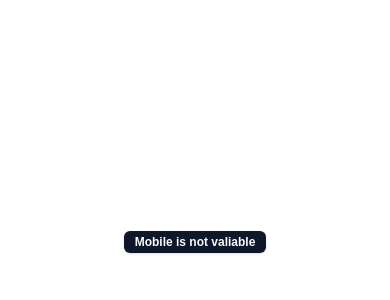
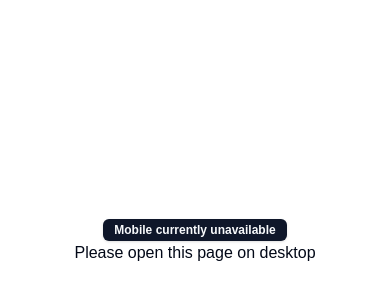
Before and after one commit to UTH-BrotherHood/NOLIMIT, a Next.js app: page /dashboard/settings/appearance in a window 390 px wide. Shown: the part 180-480 px from the top of the page. Built offline with nearby package versions, Linux system fonts and the light colour scheme.

Commit message:
chore : move mobile creen to dashboard layout

```diff
--- a/src/app/dashboard/layout.tsx
+++ b/src/app/dashboard/layout.tsx
@@ -1,12 +1,17 @@
 import SidebarDashboard from '@/app/dashboard/sidebar-dashboard'
 import { ThemeProvider } from '@/components/theme-provider'
+import { Badge } from '@/components/ui/badge'
 export default function DashboardLayout({ children }: { children: React.ReactNode }) {
   return (
-    <div className={'flex flex-col h-screen w-full md:flex-row dark:bg-[#171717] overflow-hidden'}>
-      <ThemeProvider attribute='class' defaultTheme='light' enableSystem disableTransitionOnChange>
+    <ThemeProvider attribute='class' defaultTheme='light' enableSystem disableTransitionOnChange>
+      <div className='lg:hidden flex flex-col items-center justify-center h-screen'>
+        <Badge>Mobile currently unavailable</Badge>
+        <div>Please open this page on desktop</div>
+      </div>
+      <div className={'hidden lg:flex flex-col h-screen w-full md:flex-row dark:bg-[#171717] overflow-hidden'}>
         <SidebarDashboard />
         <div className='w-full overflow-y-auto scrollbar-default '>{children}</div>
-      </ThemeProvider>
-    </div>
+      </div>
+    </ThemeProvider>
   )
 }
--- a/src/app/layout.tsx
+++ b/src/app/layout.tsx
@@ -34,10 +34,7 @@ export default function RootLayout({
     <html lang='en' suppressHydrationWarning>
       <body className={`${geistSans.variable} ${geistMono.variable} antialiased `}>
         <TopLoader />
-        <div className='lg:hidden flex items-center justify-center h-screen'>
-          <Badge>Mobile is not valiable</Badge>
-        </div>
-        <div className='hidden lg:block'>{children}</div>
+        {children}
         <Toaster />
       </body>
     </html>
```
